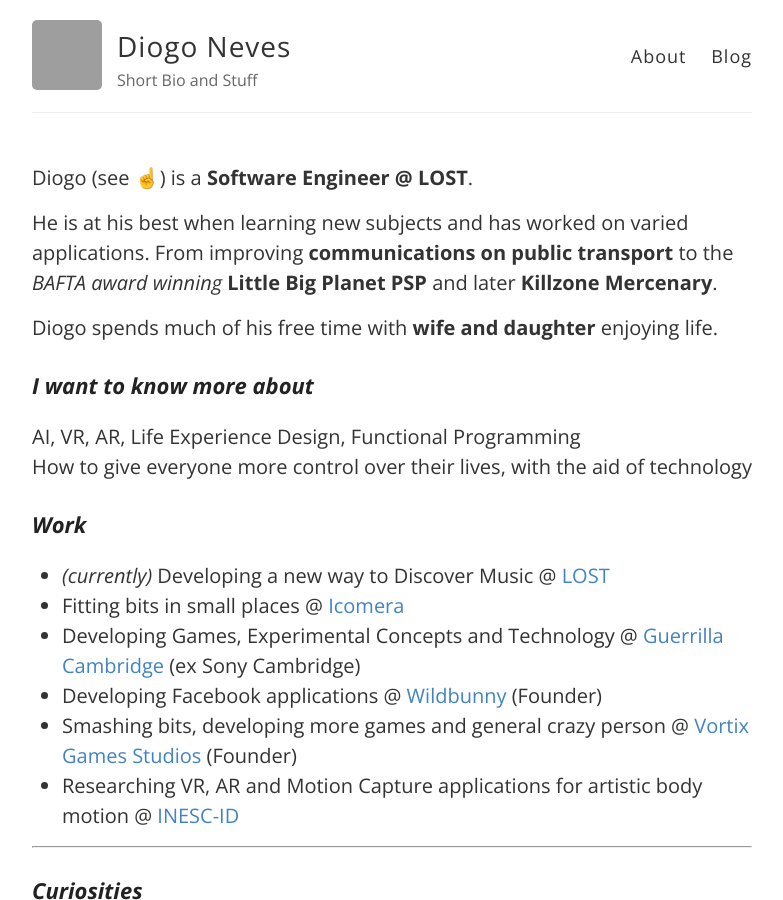
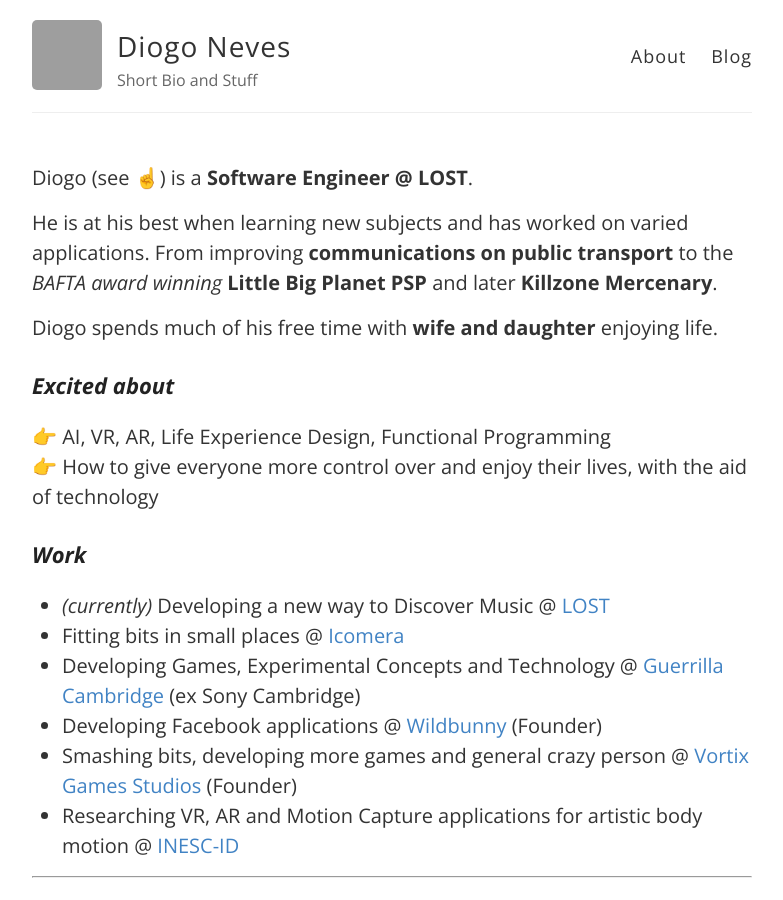
Before and after one commit to DiogoNeves/diogoneves.github.io, a Jekyll site: the page built from index.md, in a window 1280 px wide and 900 px high. Shown: the whole window, without its empty margins (248-1031 px from the left). Built offline with Jekyll 4.4.1, drawn with Linux system fonts in a browser that asks for light colours; emoji names are drawn with the system emoji font; grey boxes are pictures that could not be loaded.

Commit message:
Better excitement title

```diff
--- a/index.md
+++ b/index.md
@@ -10,10 +10,11 @@
 
 Diogo spends much of his free time with **wife and daughter** enjoying life.
 
-### I want to know more about
+### Excited about
 
-AI, VR, AR, Life Experience Design, Functional Programming
-How to give everyone more control over their lives, with the aid of technology
+:point_right: AI, VR, AR, Life Experience Design, Functional Programming
+:point_right: How to give everyone more control over and enjoy their lives, with
+the aid of technology
 
 ### Work
 
```
